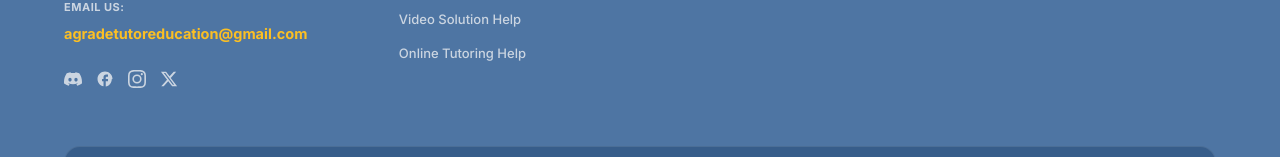
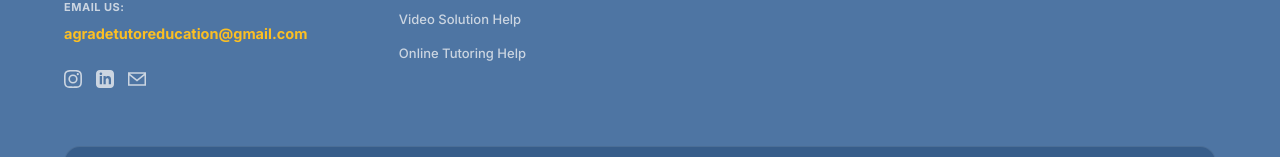
Before and after one commit to Mukund0126/Agradetutor, a React (Vite) app: page / in a window 1280 px wide. Shown: the part 8686-8843 px from the top of the page. Built offline with nearby package versions, Linux system fonts and the light colour scheme.

Commit message:
update website text

```diff
--- a/src/components/Footer.jsx
+++ b/src/components/Footer.jsx
@@ -116,17 +116,14 @@ export default function Footer({ setCurrentPage }) {
 
             {/* Social Icons */}
             <div style={{ display: 'flex', gap: '14px', marginTop: '4px' }}>
-              <a href="https://discord.com" target="_blank" rel="noopener noreferrer" style={{ color: '#cbd5e1', transition: 'color 0.2s' }} onMouseEnter={(e) => e.currentTarget.style.color = '#ffffff'} onMouseLeave={(e) => e.currentTarget.style.color = '#cbd5e1'}>
-                <svg width="18" height="18" fill="currentColor" viewBox="0 0 24 24"><path d="M20.317 4.37a19.791 19.791 0 0 0-4.885-1.515.074.074 0 0 0-.079.037c-.21.375-.444.864-.608 1.25a18.27 18.27 0 0 0-5.487 0 12.64 12.64 0 0 0-.617-1.25.077.077 0 0 0-.079-.037A19.736 19.736 0 0 0 3.677 4.37a.07.07 0 0 0-.032.027C.533 9.046-.32 13.58.099 18.057a.082.082 0 0 0 .031.057 19.9 19.9 0 0 0 5.993 3.03.078.078 0 0 0 .084-.028c.462-.63.874-1.295 1.226-1.994.021-.041.001-.09-.041-.106a13.094 13.094 0 0 1-1.873-.894.077.077 0 0 1-.008-.128c.126-.093.252-.19.372-.287a.075.075 0 0 1 .077-.011c3.92 1.793 8.18 1.793 12.061 0a.073.073 0 0 1 .078.009c.12.099.246.195.373.289a.077.077 0 0 1-.006.127 12.299 12.299 0 0 1-1.873.894.077.077 0 0 0-.041.107c.36.698.772 1.362 1.225 1.993a.076.076 0 0 0 .084.028 19.839 19.839 0 0 0 6.002-3.03.077.077 0 0 0 .032-.054c.5-5.177-.838-9.674-3.549-13.66a.061.061 0 0 0-.031-.03zM8.02 15.33c-1.183 0-2.157-1.085-2.157-2.419 0-1.333.956-2.419 2.156-2.419 1.21 0 2.176 1.096 2.157 2.42 0 1.333-.956 2.418-2.156 2.418zm7.975 0c-1.183 0-2.157-1.085-2.157-2.419 0-1.333.955-2.419 2.156-2.419 1.21 0 2.176 1.096 2.157 2.42 0 1.333-.946 2.418-2.156 2.418z"/></svg>
-              </a>
-              <a href="https://facebook.com" target="_blank" rel="noopener noreferrer" style={{ color: '#cbd5e1', transition: 'color 0.2s' }} onMouseEnter={(e) => e.currentTarget.style.color = '#ffffff'} onMouseLeave={(e) => e.currentTarget.style.color = '#cbd5e1'}>
-                <svg width="18" height="18" fill="currentColor" viewBox="0 0 24 24"><path d="M22 12c0-5.52-4.48-10-10-10S2 6.48 2 12c0 4.84 3.44 8.87 8 9.8V15H8v-3h2V9.5C10 7.57 11.57 6 13.5 6H16v3h-2c-.55 0-1 .45-1 1v2h3v3h-3v6.95c4.56-.93 8-4.96 8-9.75z"/></svg>
-              </a>
-              <a href="https://instagram.com" target="_blank" rel="noopener noreferrer" style={{ color: '#cbd5e1', transition: 'color 0.2s' }} onMouseEnter={(e) => e.currentTarget.style.color = '#ffffff'} onMouseLeave={(e) => e.currentTarget.style.color = '#cbd5e1'}>
+              <a href="https://www.instagram.com/agradetutor?igsh=OXcyNTQ0cjk4MHFw&utm_source=qr" target="_blank" rel="noopener noreferrer" style={{ color: '#cbd5e1', transition: 'color 0.2s' }} onMouseEnter={(e) => e.currentTarget.style.color = '#ffffff'} onMouseLeave={(e) => e.currentTarget.style.color = '#cbd5e1'}>
                 <svg width="18" height="18" fill="currentColor" viewBox="0 0 24 24"><path d="M12 2.163c3.204 0 3.584.012 4.85.07 3.252.148 4.771 1.691 4.919 4.919.058 1.265.069 1.645.069 4.849 0 3.205-.012 3.584-.069 4.849-.149 3.225-1.664 4.771-4.919 4.919-1.266.058-1.644.07-4.85.07-3.204 0-3.584-.012-4.849-.07-3.26-.149-4.771-1.699-4.919-4.92-.058-1.265-.07-1.644-.07-4.849 0-3.204.013-3.583.07-4.849.149-3.227 1.664-4.771 4.919-4.919 1.266-.057 1.645-.069 4.849-.069zM12 0C8.741 0 8.333.014 7.053.072 2.695.272.273 2.69.073 7.051C.014 8.333 0 8.741 0 12c0 3.259.014 3.668.072 4.948.2 4.358 2.618 6.78 6.98 6.98 1.281.058 1.689.072 4.948.072 3.259 0 3.668-.014 4.948-.072 4.354-.2 6.782-2.618 6.979-6.98.059-1.28.073-1.689.073-4.948 0-3.259-.014-3.667-.072-4.947-.196-4.354-2.617-6.78-6.979-6.98C15.668.014 15.259 0 12 0zm0 5.838a6.162 6.162 0 100 12.324 6.162 6.162 0 000-12.324zM12 16a4 4 0 110-8 4 4 0 010 8zm6.406-11.845a1.44 1.44 0 100 2.881 1.44 1.44 0 000-2.881z"/></svg>
               </a>
-              <a href="https://twitter.com" target="_blank" rel="noopener noreferrer" style={{ color: '#cbd5e1', transition: 'color 0.2s' }} onMouseEnter={(e) => e.currentTarget.style.color = '#ffffff'} onMouseLeave={(e) => e.currentTarget.style.color = '#cbd5e1'}>
-                <svg width="18" height="18" fill="currentColor" viewBox="0 0 24 24"><path d="M18.244 2.25h3.308l-7.227 8.26 8.502 11.24H16.17l-5.214-6.817L4.99 21.75H1.68l7.73-8.835L1.254 2.25H8.08l4.713 6.231zm-1.161 17.52h1.833L7.084 4.126H5.117z"/></svg>
+              <a href="#" target="_blank" rel="noopener noreferrer" style={{ color: '#cbd5e1', transition: 'color 0.2s' }} onMouseEnter={(e) => e.currentTarget.style.color = '#ffffff'} onMouseLeave={(e) => e.currentTarget.style.color = '#cbd5e1'}>
+                <svg width="18" height="18" fill="currentColor" viewBox="0 0 24 24"><path d="M19 0h-14c-2.761 0-5 2.239-5 5v14c0 2.761 2.239 5 5 5h14c2.762 0 5-2.239 5-5v-14c0-2.761-2.238-5-5-5zm-11 19h-3v-11h3v11zm-1.5-12.268c-.966 0-1.75-.79-1.75-1.764s.784-1.764 1.75-1.764 1.75.79 1.75 1.764-.783 1.764-1.75 1.764zm13.5 12.268h-3v-5.604c0-3.368-4-3.113-4 0v5.604h-3v-11h3v1.765c1.396-2.586 7-2.777 7 2.476v6.759z"/></svg>
+              </a>
+              <a href="mailto:agradetutoreducation@gmail.com" target="_blank" rel="noopener noreferrer" style={{ color: '#cbd5e1', transition: 'color 0.2s' }} onMouseEnter={(e) => e.currentTarget.style.color = '#ffffff'} onMouseLeave={(e) => e.currentTarget.style.color = '#cbd5e1'}>
+                <svg width="18" height="18" fill="currentColor" viewBox="0 0 24 24"><path d="M0 3v18h24v-18h-24zm21.518 2l-9.518 7.713-9.518-7.713h19.036zm-19.518 14v-11.817l10 8.104 10-8.104v11.817h-20z"/></svg>
               </a>
             </div>
           </div>
```
